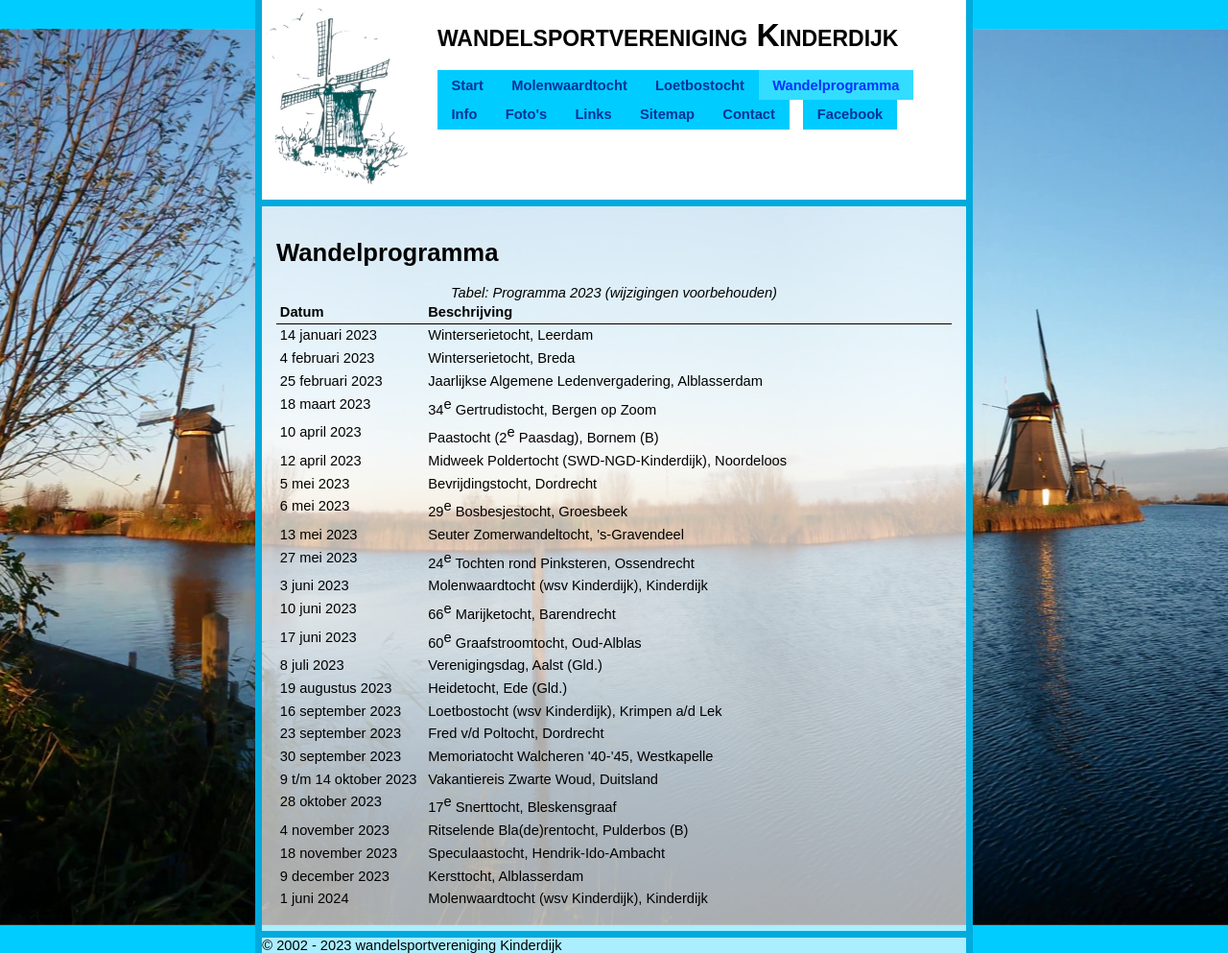
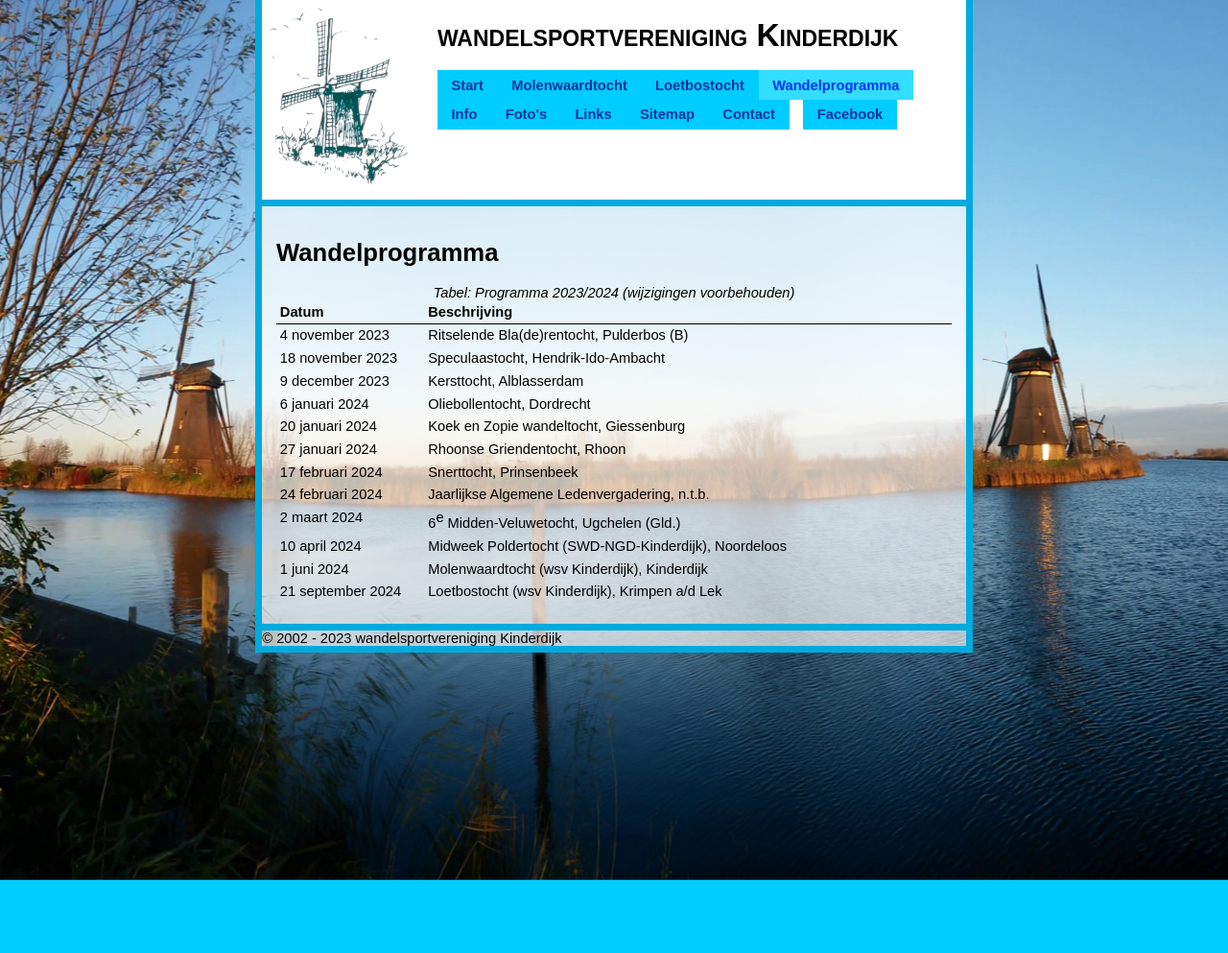
Before and after one commit to jvisser84/www.wsvkinderdijk.nl, a Jekyll site: the page built from docs/wandelprogramma.html, in a window 1280 px wide. Shown: the whole page at 96% size. Built offline with Jekyll 4.4.1, drawn with Linux system fonts in a browser that asks for light colours.

Commit message:
Wandelprogramma 2024 toegevoegd en verlopen programma 2023 verwijderd.

```diff
--- a/docs/_data/wandelprogramma.yml
+++ b/docs/_data/wandelprogramma.yml
@@ -1,63 +1,3 @@
-- name: Winterserietocht
-  location: Leerdam
-  date: 14 januari 2023
-- name: Winterserietocht
-  location: Breda
-  date: 4 februari 2023
-- name: Jaarlijkse Algemene Ledenvergadering
-  location: Alblasserdam
-  date: 25 februari 2023
-- name: 34<sup>e</sup> Gertrudistocht
-  location: Bergen op Zoom
-  date: 18 maart 2023
-- name: Paastocht (2<sup>e</sup> Paasdag)
-  location: Bornem (B)
-  date: 10 april 2023
-- name: Midweek Poldertocht (SWD-NGD-Kinderdijk)
-  location: Noordeloos
-  date: 12 april 2023
-- name: Bevrijdingstocht
-  location: Dordrecht
-  date: 5 mei 2023
-- name: 29<sup>e</sup> Bosbesjestocht
-  location: Groesbeek
-  date: 6 mei 2023
-- name: Seuter Zomerwandeltocht
-  location: "'s-Gravendeel"
-  date: 13 mei 2023
-- name: 24<sup>e</sup> Tochten rond Pinksteren
-  location: Ossendrecht
-  date: 27 mei 2023
-- name: Molenwaardtocht (wsv Kinderdijk)
-  location: Kinderdijk
-  date: 3 juni 2023
-- name: 66<sup>e</sup> Marijketocht
-  location: Barendrecht
-  date: 10 juni 2023
-- name: 60<sup>e</sup> Graafstroomtocht
-  location: Oud-Alblas
-  date: 17 juni 2023
-- name: Verenigingsdag
-  location: Aalst (Gld.)
-  date: 8 juli 2023
-- name: Heidetocht
-  location: Ede (Gld.)
-  date: 19 augustus 2023
-- name: Loetbostocht (wsv Kinderdijk)
-  location: Krimpen a/d Lek
-  date: 16 september 2023
-- name: Fred v/d Poltocht
-  location: Dordrecht
-  date: 23 september 2023
-- name: "Memoriatocht Walcheren '40-'45"
-  location: Westkapelle
-  date: 30 september 2023
-- name: Vakantiereis Zwarte Woud
-  location: Duitsland
-  date: 9 t/m 14 oktober 2023
-- name: 17<sup>e</sup> Snerttocht
-  location: Bleskensgraaf
-  date: 28 oktober 2023
 - name: Ritselende Bla(de)rentocht
   location: Pulderbos (B)
   date: 4 november 2023
@@ -67,6 +7,30 @@
 - name: Kersttocht
   location: Alblasserdam
   date: 9 december 2023
+- name: Oliebollentocht
+  location: Dordrecht
+  date: 6 januari 2024
+- name: Koek en Zopie wandeltocht
+  location: Giessenburg
+  date: 20 januari 2024
+- name: Rhoonse Griendentocht
+  location: Rhoon
+  date: 27 januari 2024
+- name: Snerttocht
+  location: Prinsenbeek
+  date: 17 februari 2024
+- name: Jaarlijkse Algemene Ledenvergadering
+  location: n.t.b.
+  date: 24 februari 2024
+- name: 6<sup>e</sup> Midden-Veluwetocht
+  location: Ugchelen (Gld.)
+  date: 2 maart 2024
+- name: Midweek Poldertocht (SWD-NGD-Kinderdijk)
+  location: Noordeloos
+  date: 10 april 2024
 - name: Molenwaardtocht (wsv Kinderdijk)
   location: Kinderdijk
   date: 1 juni 2024
+- name: Loetbostocht (wsv Kinderdijk)
+  location: Krimpen a/d Lek
+  date: 21 september 2024
--- a/docs/wandelprogramma.html
+++ b/docs/wandelprogramma.html
@@ -4,7 +4,7 @@
 permalink: /wandelprogramma
 ---
 <table class="activiteiten" border="0">
-  <caption>Programma 2023 (wijzigingen voorbehouden)</caption>
+  <caption>Programma 2023/2024 (wijzigingen voorbehouden)</caption>
   <thead>
     <tr>
       <th class="datum">Datum</th>
```
